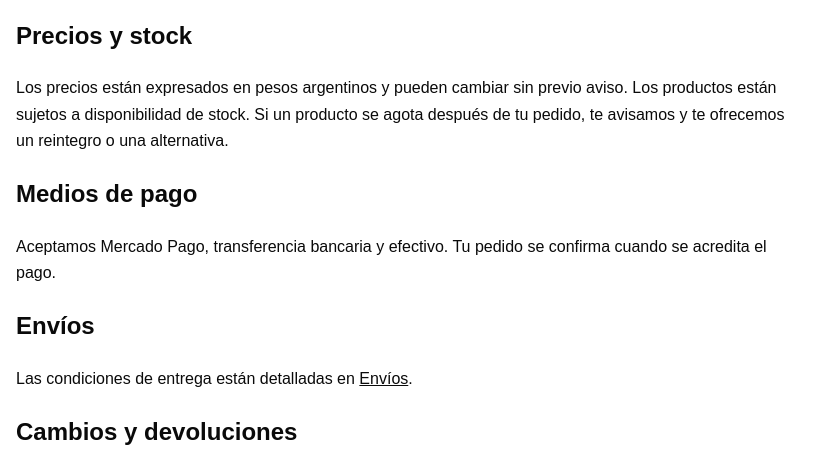
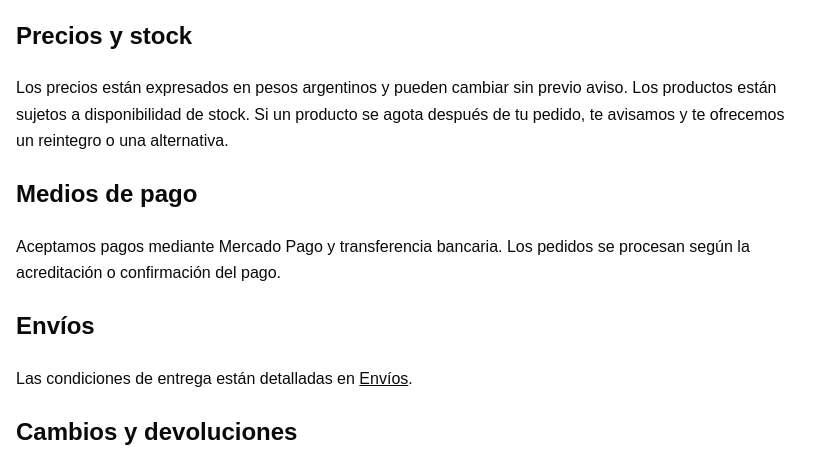
Before and after one commit to marian134/sopitenispadel, a Flask app: page /terminos-y-condiciones in a window 1280 px wide. Shown: the part 226-700 px from the top of the page, without its empty margins (0-831 px from the left). Run offline with Flask 3, Linux system fonts and the light colour scheme.

Commit message:
mejor resolucion de pagos

```diff
--- a/app.py
+++ b/app.py
@@ -1290,23 +1290,14 @@ def carrito_pagar():
     # -----------------------------------------------------
     # DATOS DEL FORMULARIO
     # -----------------------------------------------------
-
     medio_pago = request.form.get("medio_pago")
     modalidad_entrega = request.form.get("modalidad_entrega")
 
-    if medio_pago not in ("mercadopago", "transferencia", "efectivo"):
+    if medio_pago not in ("mercadopago", "transferencia"):
         return redirect(url_for("carrito_pagar"))
 
     if modalidad_entrega not in ("retiro", "envio"):
         return redirect(url_for("carrito_pagar"))
-
-    # Validar que el efectivo sea únicamente para retiro.
-    if medio_pago == "efectivo" and modalidad_entrega == "envio":
-        return (
-            "El pago en efectivo está disponible únicamente "
-            "para retiro en Quilmes.",
-            400,
-        )
 
     # Leer los datos del comprador.
     datos_cliente = {
@@ -1374,22 +1365,20 @@ def carrito_pagar():
         session.pop("cupon", None)
         return respuesta
 
-    # -----------------------------------------------------
-    # TRANSFERENCIA (5% off) / EFECTIVO (sin descuento)
-    # -----------------------------------------------------
-
-    if medio_pago == "transferencia":
-        total_transferencia = total_con_transferencia(items)
-        # No acumulable: se aplica el descuento que deja el precio más bajo
-        if cupon and total_cupon < total_transferencia:
-            total_final = total_cupon
-        else:
-            total_final = total_transferencia
-            cupon, descuento_cupon = None, 0
-            for item in items:
-                item["precio_unitario"] = item["producto"].precio
+   # -----------------------------------------------------
+    # TRANSFERENCIA (5% OFF, NO ACUMULABLE CON CUPÓN)
+    # -----------------------------------------------------
+
+    total_transferencia = total_con_transferencia(items)
+
+    # Se conserva el descuento que deja el precio más bajo.
+    if cupon and total_cupon < total_transferencia:
+        total_final = total_cupon
     else:
-        total_final = total_cupon
+        total_final = total_transferencia
+        cupon, descuento_cupon = None, 0
+        for item in items:
+            item["precio_unitario"] = item["producto"].precio
 
     # -----------------------------------------------------
     # CREAR PEDIDO
@@ -1477,35 +1466,25 @@ def pedido_detalle(pedido_id):
     # INFORMACIÓN DEL MEDIO DE PAGO
     # -----------------------------------------------------
 
-    if pedido.medio_pago == "efectivo":
-
-        medio_pago_titulo = "Efectivo"
-
-        medio_pago_descripcion = (
-            "Pagás en efectivo cuando retirás tu pedido en Quilmes."
-        )
-
-    elif pedido.medio_pago == "transferencia":
-
+        # -----------------------------------------------------
+    # INFORMACIÓN DEL MEDIO DE PAGO
+    # -----------------------------------------------------
+
+    if pedido.medio_pago == "transferencia":
         medio_pago_titulo = "Transferencia bancaria"
-
         medio_pago_descripcion = (
             "Al pagar por transferencia aplicamos el 5% de descuento "
             "(no incluye packs) o tu cupón, si te conviene más."
         )
 
     elif pedido.medio_pago == "mercadopago":
-
         medio_pago_titulo = "Mercado Pago"
-
         medio_pago_descripcion = (
             "El pago se realiza mediante Mercado Pago."
         )
 
     else:
-
         medio_pago_titulo = pedido.medio_pago
-
         medio_pago_descripcion = ""
 
     # -----------------------------------------------------
--- a/templates/legal.html
+++ b/templates/legal.html
@@ -64,7 +64,7 @@
        Si un producto se agota después de tu pedido, te avisamos y te ofrecemos un reintegro o una alternativa.</p>
 
     <h2>Medios de pago</h2>
-    <p>Aceptamos Mercado Pago, transferencia bancaria y efectivo. Tu pedido se confirma cuando se acredita el pago.</p>
+    <p>Aceptamos pagos mediante Mercado Pago y transferencia bancaria. Los pedidos se procesan según la acreditación o confirmación del pago.</p>
 
     <h2>Envíos</h2>
     <p>Las condiciones de entrega están detalladas en <a href="{{ url_for('legales.envios') }}">Envíos</a>.</p>
--- a/templates/pedido.html
+++ b/templates/pedido.html
@@ -49,8 +49,6 @@
         <li>Alias: <strong>{{ transferencia.alias }}</strong></li>
       </ul>
       <p>Una vez realizada la transferencia, mandanos el comprobante por WhatsApp para confirmar tu pedido.</p>
-    {% elif pedido.medio_pago == "efectivo" %}
-      <p>El pago en efectivo se realiza al retirar el pedido en Quilmes.</p>
     {% elif pedido.medio_pago == "mercadopago" %}
       <p>El pago se gestiona en Mercado Pago. El estado del pedido se actualizará cuando se confirme el pago.</p>
     {% endif %}
```
Also changed, not shown: templates/pago.html (+0 -24 lines), 4 other files.
